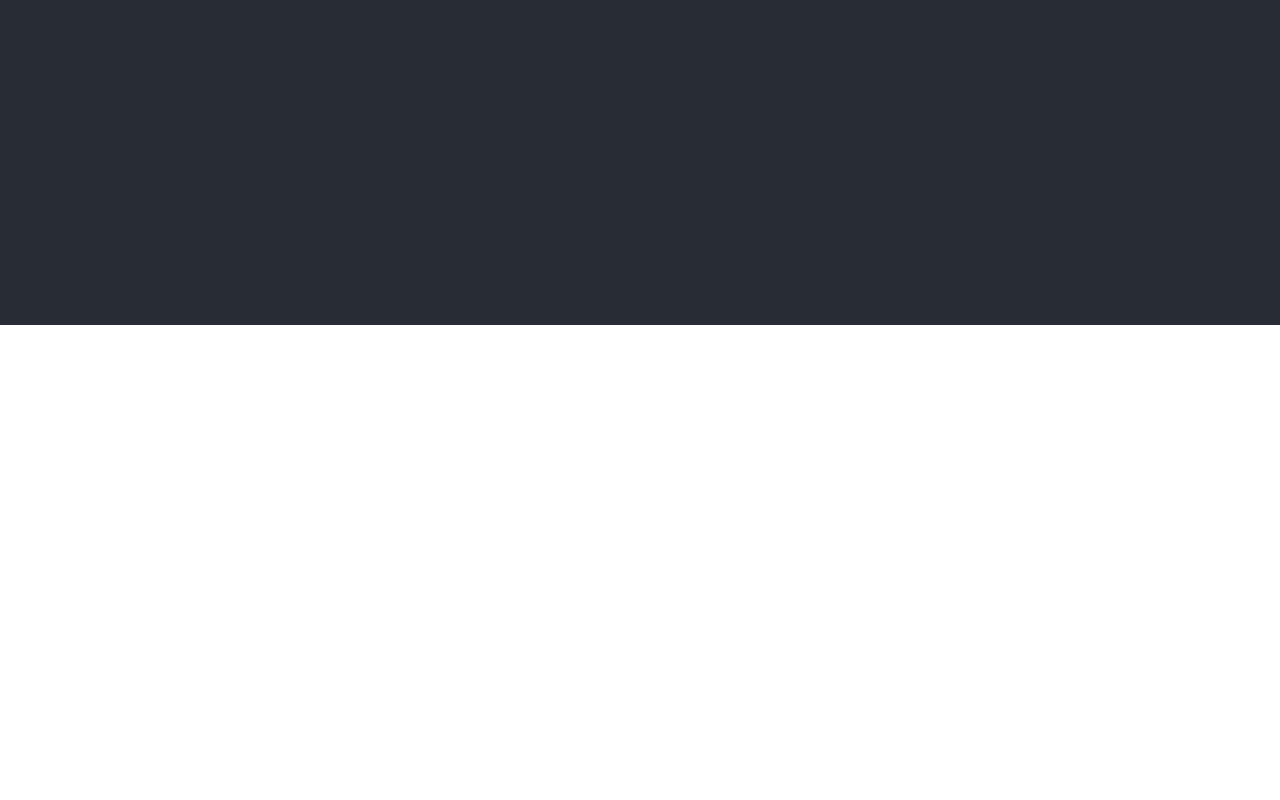
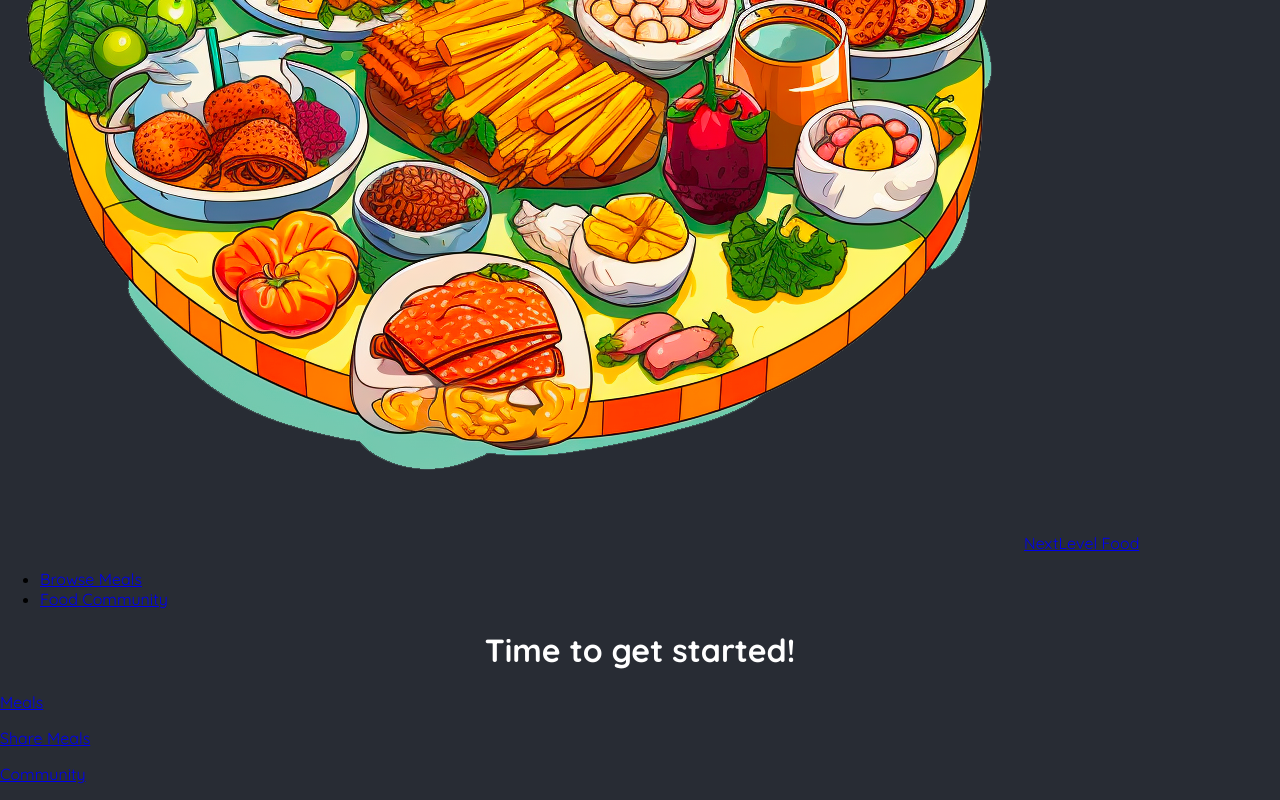
Before and after one commit to PedroJCAlmeida/food-nextjs, a Next.js app: page / in a window 1280 px wide. Shown: the part 475-1275 px from the top of the page. Before the commit the page ends 800 px from the top, so only its background shows below. Built offline with nearby package versions, Linux system fonts and the light colour scheme.

Commit message:
Adding a custom component to a layout

```diff
--- /dev/null
+++ b/app/community/page.js
@@ -0,0 +1,5 @@
+export default function CommunityPage(){
+    return(
+        <h1>Community</h1>
+    );
+}
--- /dev/null
+++ b/app/components/main-header.js
@@ -0,0 +1,25 @@
+import Link from "next/link";
+import logoImg from "@/assets/logo.png"
+
+export default function MianHeader(){
+    return(
+        <header>
+            <Link href="/">
+            <img src={logoImg.src} alt="A plate with food on it"></img>
+            NextLevel Food
+            </Link>
+
+            <nav>
+                <ul>
+                    <li>
+                        <Link href="/meals">Browse Meals</Link>
+                    </li>
+                    <li>
+                        <Link href="/community">Food Community</Link>
+                    </li>
+                </ul>
+            </nav>
+        </header>
+    );
+
+}
--- a/app/layout.js
+++ b/app/layout.js
@@ -1,3 +1,4 @@
+import MianHeader from './components/main-header';
 import './globals.css';
 
 export const metadata = {
@@ -29,7 +30,7 @@
             ></path>
           </svg>
         </div>
-
+        <MianHeader/>
         {children}
       </body>
     </html>
--- /dev/null
+++ b/app/meals/[mealSlug]/page.js
@@ -0,0 +1,5 @@
+export default function MealDetailsPage(){
+    return(
+        <h1>Meal Details</h1>
+    );
+}
--- /dev/null
+++ b/app/meals/share/page.js
@@ -0,0 +1,5 @@
+export default function ShareMealPage(){
+    return(
+        <h1>Share Meal</h1>
+    );
+}
--- a/app/page.js
+++ b/app/page.js
@@ -1,9 +1,16 @@
+import Link from "next/link";
+
 export default function Home() {
   return (
     <main>
       <h1 style={{ color: 'white', textAlign: 'center' }}>
         Time to get started!
       </h1>
+
+      <p><Link href="./meals">Meals</Link></p>
+      <p><Link href="./meals/share">Share Meals</Link></p>
+      <p><Link href="./community">Community</Link></p>
+
     </main>
   );
 }
```
Also changed, not shown: app/meals/page.js (added, +7 -0 lines), 1 other file (tests, documents, lock files or other folders).
